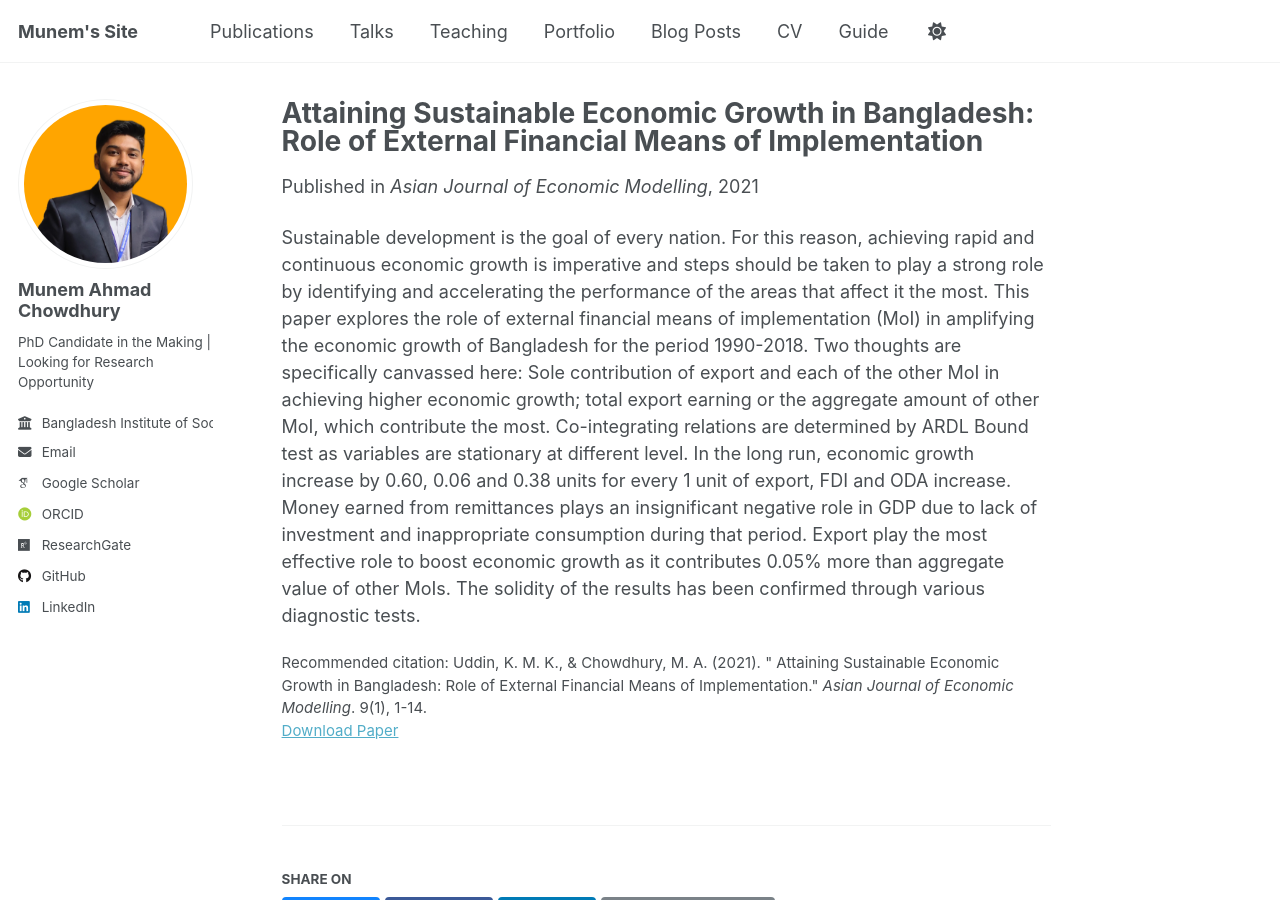
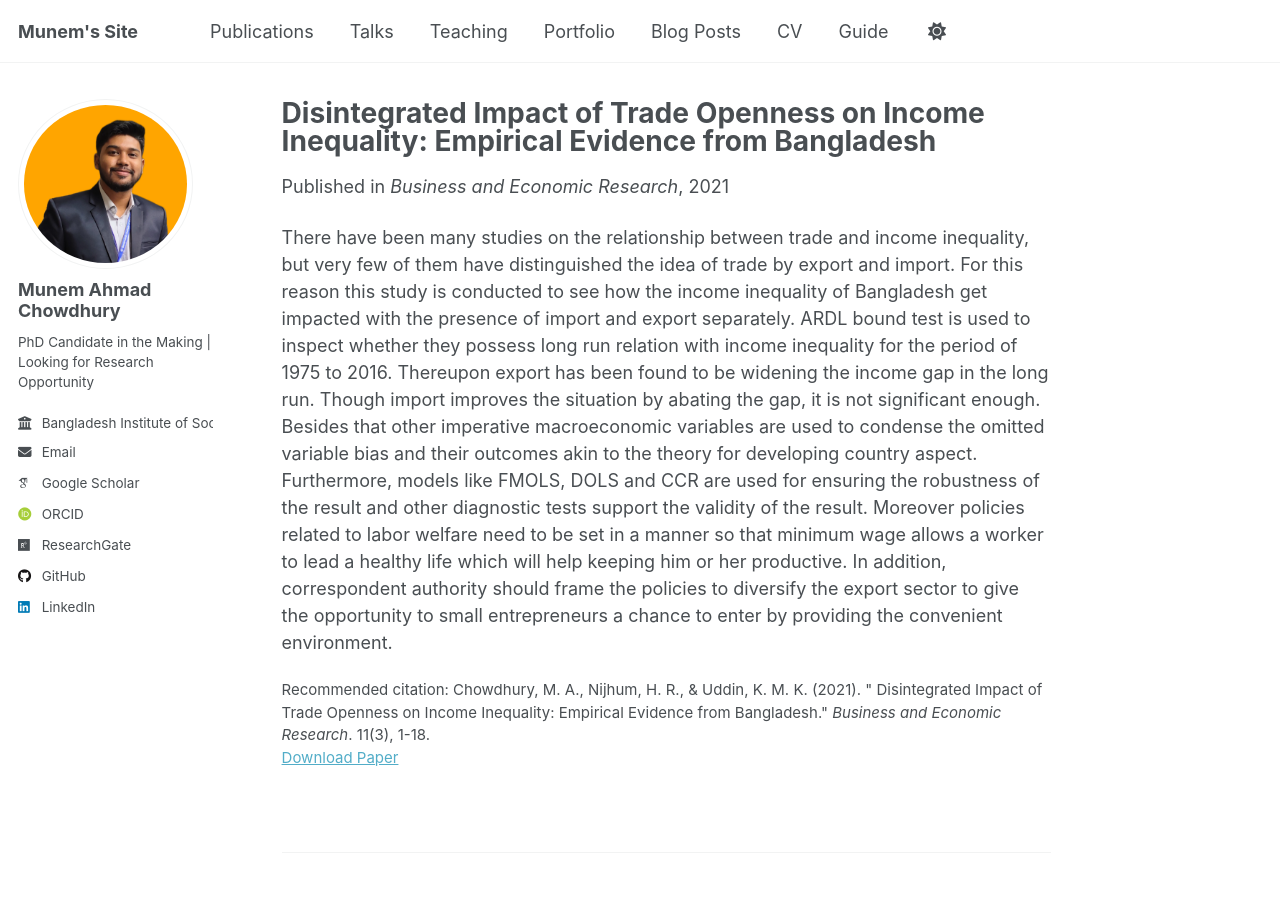
Before and after one commit to munemahmad/munemahmad.github.io, a Jekyll site: the page built from _publications/paper4.md, in a window 1280 px wide and 900 px high. Built offline with Jekyll 4.4.1, drawn with Linux system fonts in a browser that asks for light colours; some web fonts are replaced; a script that is not in the unit is left out.

Commit message:
Update paper4.md

```diff
--- a/_publications/paper4.md
+++ b/_publications/paper4.md
@@ -1,13 +1,13 @@
 ---
-title: "Attaining Sustainable Economic Growth in Bangladesh: Role of External Financial Means of Implementation"
+title: "Disintegrated Impact of Trade Openness on Income Inequality: Empirical Evidence from Bangladesh"
 collection: publications
 category: manuscripts
-permalink: /publication/paper3
-excerpt: 'Sustainable development is the goal of every nation. For this reason, achieving rapid.........'
-date: 2021-01-04
-venue: 'Asian Journal of Economic Modelling'
-paperurl: 'http://munemahmadchowdhury.github.io/files/paper3.pdf'
-citation: 'Uddin, K. M. K., & Chowdhury, M. A. (2021). &quot; Attaining Sustainable Economic Growth in Bangladesh: Role of External Financial Means of Implementation.&quot; <i>Asian Journal of Economic Modelling</i>. 9(1), 1-14.'
+permalink: /publication/paper4
+excerpt: 'There have been many studies on the relationship between trade and income inequality, but very few of them have distinguished.........'
+date: 2021-06-08
+venue: 'Business and Economic Research'
+paperurl: 'http://munemahmadchowdhury.github.io/files/paper4.pdf'
+citation: 'Chowdhury, M. A., Nijhum, H. R., & Uddin, K. M. K. (2021). &quot; Disintegrated Impact of Trade Openness on Income Inequality: Empirical Evidence from Bangladesh.&quot; <i>Business and Economic Research</i>. 11(3), 1-18.'
 ---
 
-Sustainable development is the goal of every nation. For this reason, achieving rapid and continuous economic growth is imperative and steps should be taken to play a strong role by identifying and accelerating the performance of the areas that affect it the most. This paper explores the role of external financial means of implementation (MoI) in amplifying the economic growth of Bangladesh for the period 1990-2018. Two thoughts are specifically canvassed here: Sole contribution of export and each of the other MoI in achieving higher economic growth; total export earning or the aggregate amount of other MoI, which contribute the most. Co-integrating relations are determined by ARDL Bound test as variables are stationary at different level. In the long run, economic growth increase by 0.60, 0.06 and 0.38 units for every 1 unit of export, FDI and ODA increase. Money earned from remittances plays an insignificant negative role in GDP due to lack of investment and inappropriate consumption during that period. Export play the most effective role to boost economic growth as it contributes 0.05% more than aggregate value of other MoIs. The solidity of the results has been confirmed through various diagnostic tests.
+There have been many studies on the relationship between trade and income inequality, but very few of them have distinguished the idea of trade by export and import. For this reason this study is conducted to see how the income inequality of Bangladesh get impacted with the presence of import and export separately. ARDL bound test is used to inspect whether they possess long run relation with income inequality for the period of 1975 to 2016. Thereupon export has been found to be widening the income gap in the long run. Though import improves the situation by abating the gap, it is not significant enough. Besides that other imperative macroeconomic variables are used to condense the omitted variable bias and their outcomes akin to the theory for developing country aspect. Furthermore, models like FMOLS, DOLS and CCR are used for ensuring the robustness of the result and other diagnostic tests support the validity of the result. Moreover policies related to labor welfare need to be set in a manner so that minimum wage allows a worker to lead a healthy life which will help keeping him or her productive. In addition, correspondent authority should frame the policies to diversify the export sector to give the opportunity to small entrepreneurs a chance to enter by providing the convenient environment.
```
